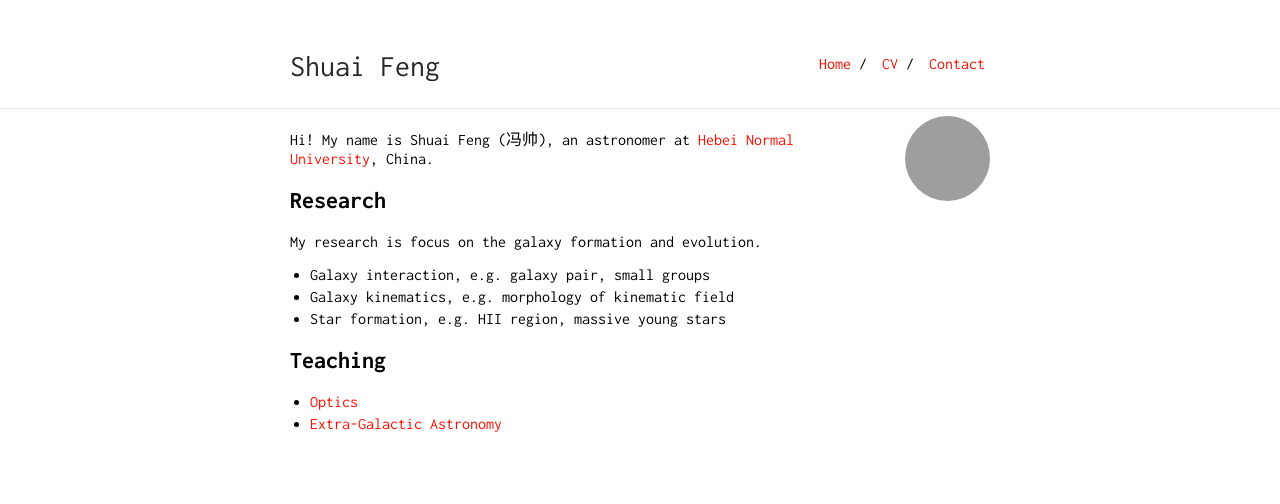
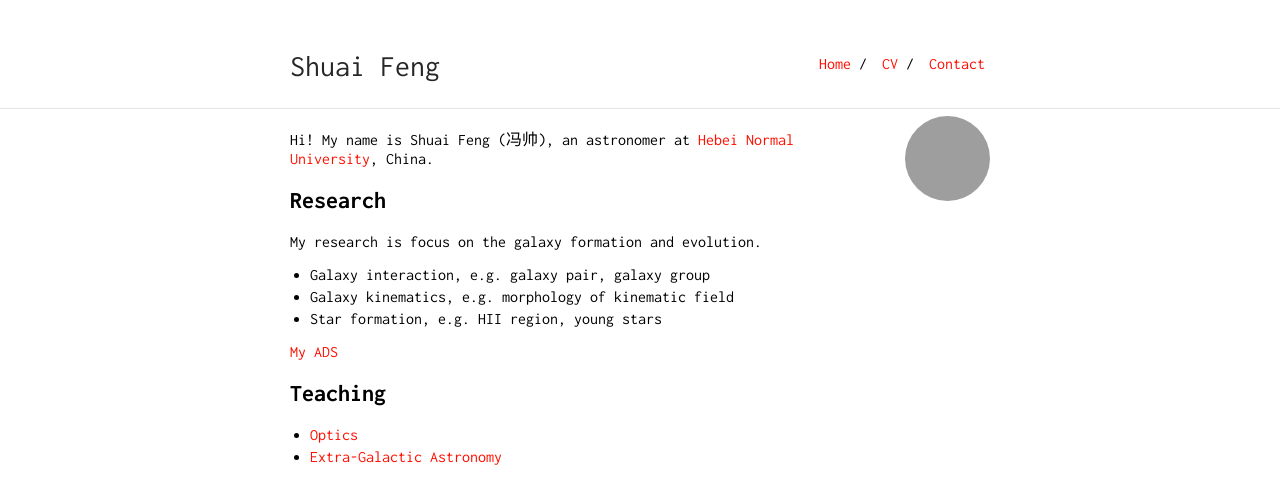
Before and after one commit to fengshuai0210/fengshuai0210.github.io, a Jekyll site: the page built from index.md, in a window 1280 px wide, cut to the strip 0-504 px from the top of the page. Built offline with Jekyll 4.4.1, drawn with Linux system fonts in a browser that asks for light colours; grey boxes are pictures that could not be loaded.

Commit message:
Update index.md

```diff
--- a/index.md
+++ b/index.md
@@ -9,9 +9,11 @@ Hi! My name is Shuai Feng (冯帅), an astronomer at [Hebei Normal University](h
 ## Research
 
 My research is focus on the galaxy formation and evolution.
-- Galaxy interaction, e.g. galaxy pair, small groups
+- Galaxy interaction, e.g. galaxy pair, galaxy group
 - Galaxy kinematics, e.g. morphology of kinematic field
-- Star formation, e.g. HII region, massive young stars
+- Star formation, e.g. HII region, young stars
+
+[My ADS]()
 
 ## Teaching
 - [Optics]()
```
